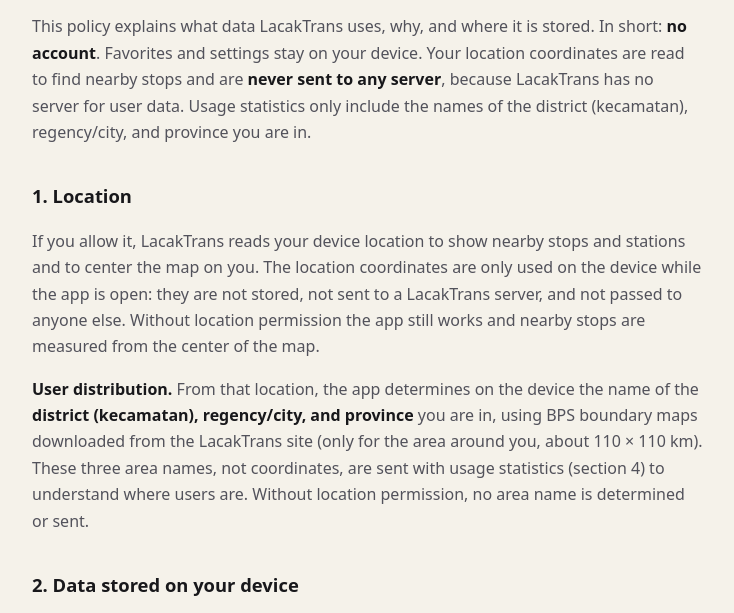
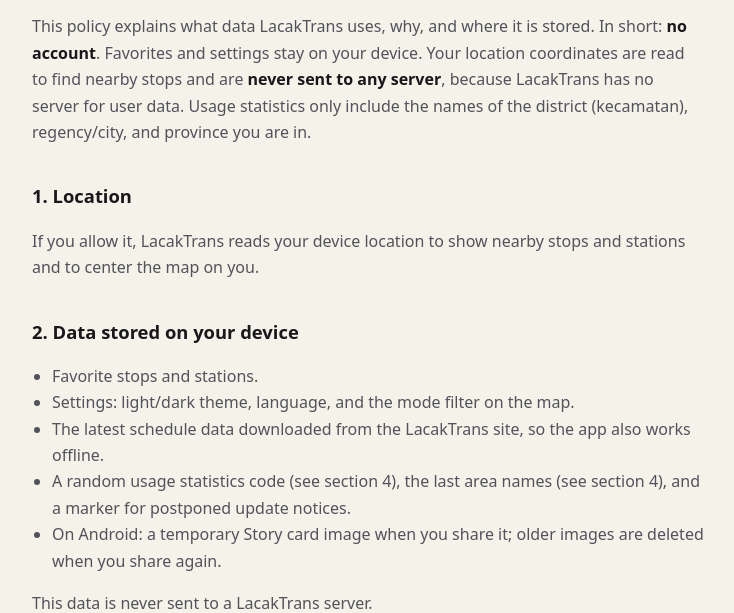
Before and after one commit to masrisyad/lacaktrans, a plain HTML site: page privacy.html in a window 1280 px wide. Shown: the part 183-796 px from the top of the page, without its empty margins (272-1006 px from the left). Drawn offline with Linux system fonts and the light colour scheme.

Commit message:
Privacy Policy (EN): disamakan dengan versi Indonesia, rincian bagian 1 dihapus

```diff
--- a/privacy.html
+++ b/privacy.html
@@ -26,16 +26,7 @@
       <h2>1. Location</h2>
       <p>
         If you allow it, LacakTrans reads your device location to show nearby stops and stations and to center the map on
-        you. The location coordinates are only used on the device while the app is open: they are not stored, not sent to a
-        LacakTrans server, and not passed to anyone else. Without location permission the app still works and nearby stops
-        are measured from the center of the map.
-      </p>
-      <p>
-        <strong>User distribution.</strong> From that location, the app determines on the device the name of the
-        <strong>district (kecamatan), regency/city, and province</strong> you are in, using BPS boundary maps downloaded from
-        the LacakTrans site (only for the area around you, about 110 × 110 km). These three area names, not coordinates, are
-        sent with usage statistics (section 4) to understand where users are. Without location permission, no area name is
-        determined or sent.
+        you.
       </p>
 
       <h2>2. Data stored on your device</h2>
@@ -43,7 +34,7 @@
         <li>Favorite stops and stations.</li>
         <li>Settings: light/dark theme, language, and the mode filter on the map.</li>
         <li>The latest schedule data downloaded from the LacakTrans site, so the app also works offline.</li>
-        <li>A random usage statistics code (see section 4), the last area names (see section 1), and a marker for postponed update notices.</li>
+        <li>A random usage statistics code (see section 4), the last area names (see section 4), and a marker for postponed update notices.</li>
         <li>On Android: a temporary Story card image when you share it; older images are deleted when you share again.</li>
       </ul>
       <p>This data is never sent to a LacakTrans server.</p>
```
